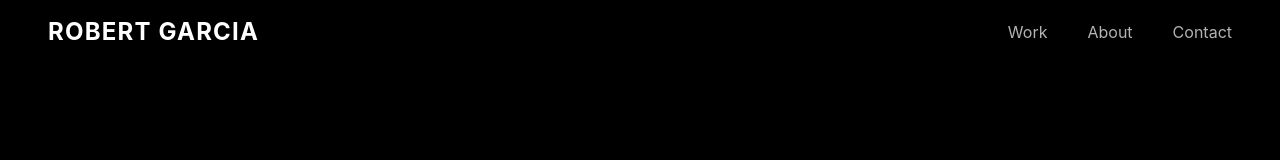
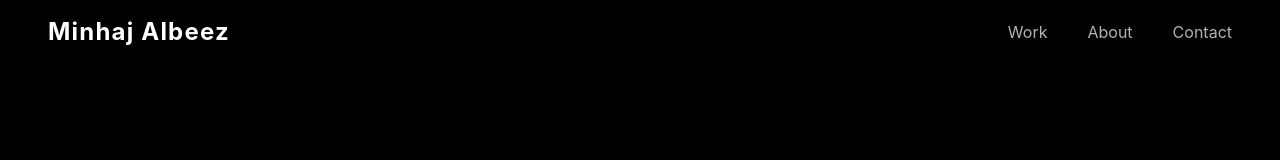
Before and after one commit to MinhajAlbeez/MyPortfolio, a React (Vite) app: page / in a window 1280 px wide. Shown: the top 160 px of the page. Built offline with nearby package versions, Linux system fonts and the light colour scheme.

Commit message:
Update Navbar.tsx

```diff
--- a/src/components/Navbar.tsx
+++ b/src/components/Navbar.tsx
@@ -18,7 +18,7 @@ const Navbar = () => {
   return (
     <header className={`fixed top-0 left-0 right-0 z-50 transition-all duration-300 ${scrolled ? 'bg-black bg-opacity-90 backdrop-blur-sm' : 'bg-transparent'}`}>
       <div className="container mx-auto px-6 md:px-12 py-4 flex justify-between items-center">
-        <Link to="/" className="text-2xl font-bold tracking-wider text-white">ROBERT GARCIA</Link>
+        <Link to="/" className="text-2xl font-bold tracking-wider text-white">Minhaj Albeez</Link>
 
         {/* Desktop Nav */}
         <nav className="hidden md:flex items-center space-x-10">
```
